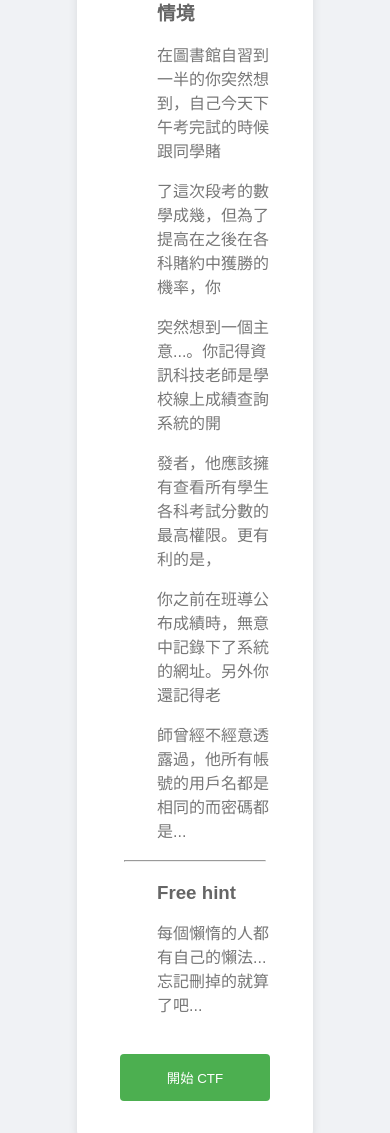
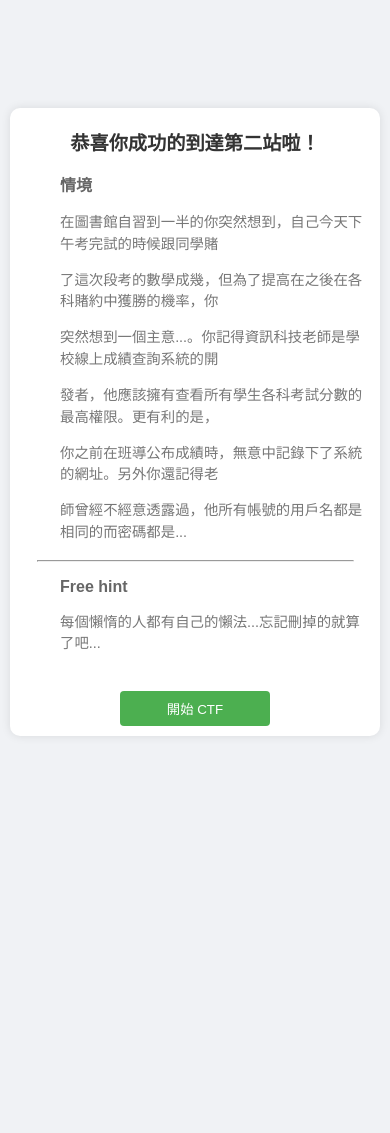
Before and after one commit to fhsh-tong3/fhshims4th_ctf2, a plain HTML site: page CTF2/index.html in a window 390 px wide. Shown: the top 1133 px of the page. After the commit the page ends 844 px from the top, so only its background shows below. Drawn offline with Linux system fonts and the light colour scheme.

Commit message:
Update index.html

```diff
--- a/CTF2/index.html
+++ b/CTF2/index.html
@@ -17,33 +17,36 @@
         }
         .container {
             text-align: center;
-            padding: 40px;
+            padding: 20px;
             background-color: #fff;
             border-radius: 10px;
             box-shadow: 0px 0px 10px rgba(0, 0, 0, 0.1);
-            width: 40%;
+            width: 90%;
             max-width: 600px;
             height: auto;
             margin: 10px;
         }
         h1 {
             color: #333;
-            margin-top: 50px; /* 增加标题上方的空白 */
+            margin-top: 20px; /* 增加标题上方的空白 */
+            font-size: 1.5em;
         }
         h3 {
-            margin-top: 20px;
+            margin-top: 10px;
             color: #666;
+            font-size: 1.2em;
         }
         p {
             margin-bottom: 10px;
             color: #777;
             text-align: left;
             line-height: 1.5;
+            font-size: 1em;
         }
         button {
             background-color: #4CAF50;
             color: white;
-            padding: 14px 20px;
+            padding: 10px 14px;
             margin-top: 20px;
             border: none;
             border-radius: 4px;
@@ -53,6 +56,26 @@
         }
         button:hover {
             background-color: #45a049;
+        }
+        @media (max-width: 600px) {
+            .container {
+                width: 95%;
+                padding: 10px;
+            }
+            h1 {
+                font-size: 1.2em;
+                margin-top: 10px;
+            }
+            h3 {
+                font-size: 1em;
+                margin-top: 5px;
+            }
+            p {
+                font-size: 0.9em;
+            }
+            button {
+                padding: 8px 12px;
+            }
         }
     </style>
 </head>
```
